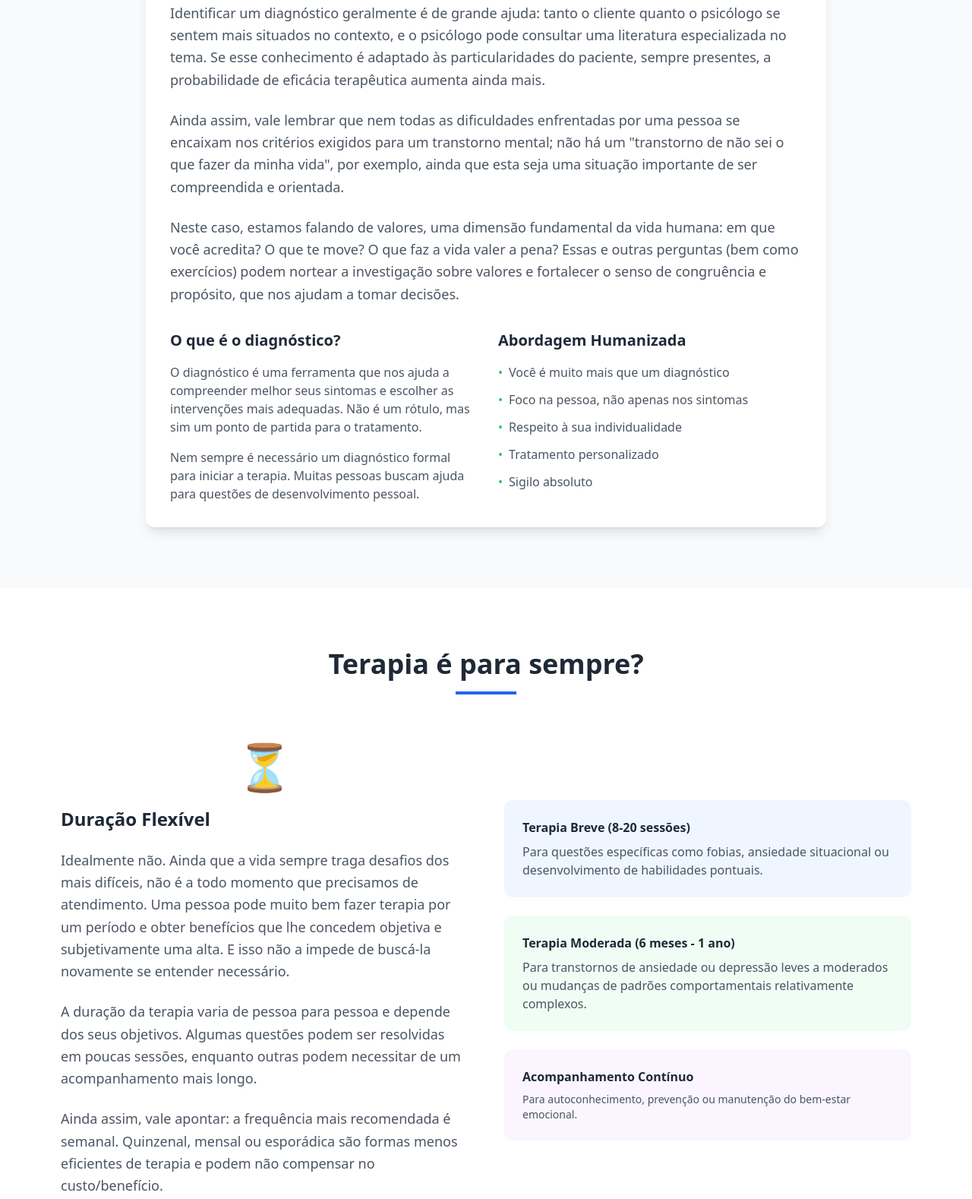
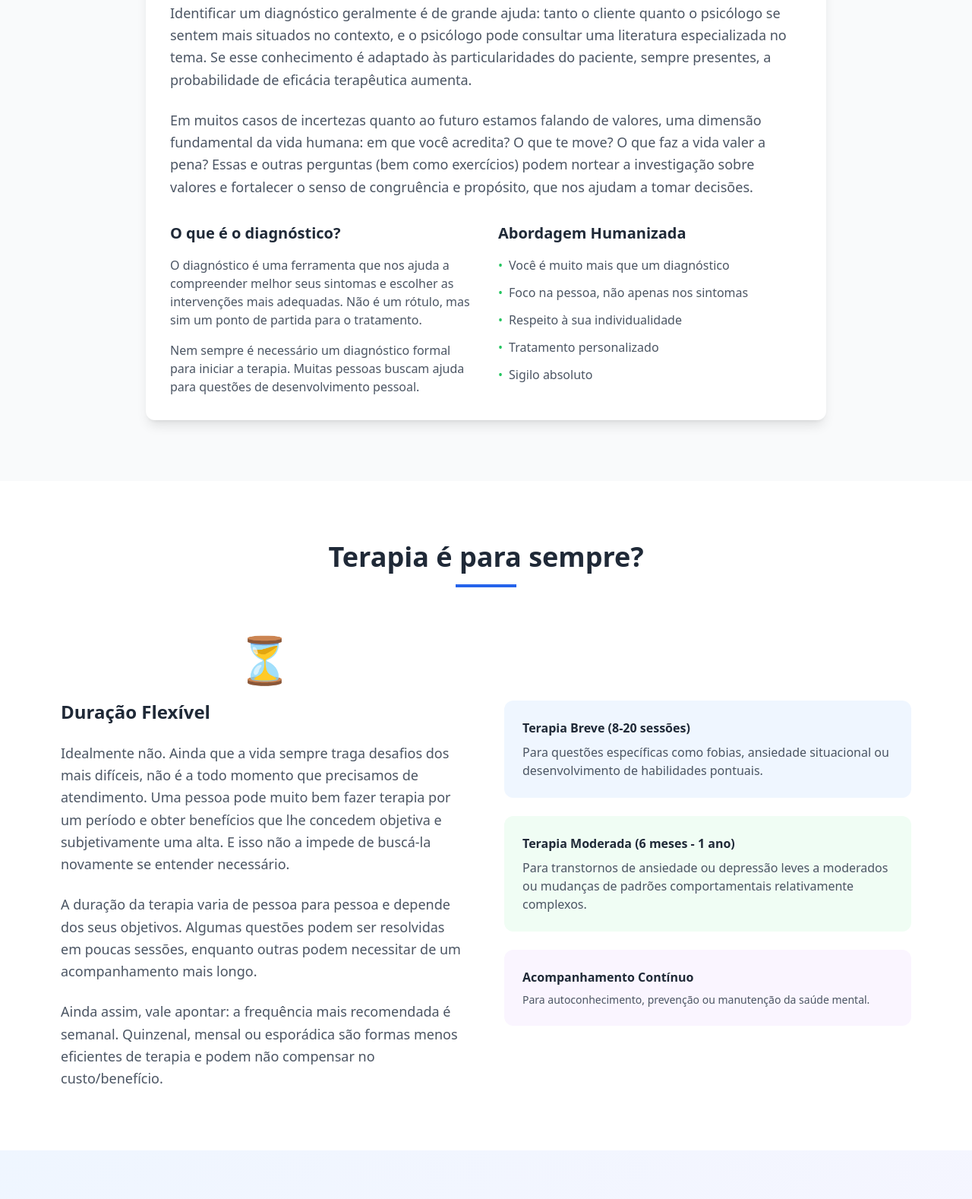
Before and after one commit to vitor-ftomazini/psicologia, a plain HTML site: page index.html in a window 1280 px wide. Shown: the part 3877-5455 px from the top of the page at 76% size. Drawn offline with nearby package versions, Linux system fonts and the light colour scheme.

Commit message:
Add files via upload

```diff
--- a/index.html
+++ b/index.html
@@ -317,13 +317,10 @@
                     </div>
                     <div class="mb-8">
                         <p class="text-gray-600 mb-6 leading-relaxed text-lg">
-                            Identificar um diagnóstico geralmente é de grande ajuda: tanto o cliente quanto o psicólogo se sentem mais situados no contexto, e o psicólogo pode consultar uma literatura especializada no tema. Se esse conhecimento é adaptado às particularidades do paciente, sempre presentes, a probabilidade de eficácia terapêutica aumenta ainda mais.
-                        </p>
-                        <p class="text-gray-600 mb-6 leading-relaxed text-lg">
-                            Ainda assim, vale lembrar que nem todas as dificuldades enfrentadas por uma pessoa se encaixam nos critérios exigidos para um transtorno mental; não há um "transtorno de não sei o que fazer da minha vida", por exemplo, ainda que esta seja uma situação importante de ser compreendida e orientada.
+                            Identificar um diagnóstico geralmente é de grande ajuda: tanto o cliente quanto o psicólogo se sentem mais situados no contexto, e o psicólogo pode consultar uma literatura especializada no tema. Se esse conhecimento é adaptado às particularidades do paciente, sempre presentes, a probabilidade de eficácia terapêutica aumenta.
                         </p>
                         <p class="text-gray-600 mb-8 leading-relaxed text-lg">
-                            Neste caso, estamos falando de valores, uma dimensão fundamental da vida humana: em que você acredita? O que te move? O que faz a vida valer a pena? Essas e outras perguntas (bem como exercícios) podem nortear a investigação sobre valores e fortalecer o senso de congruência e propósito, que nos ajudam a tomar decisões.
+                            Em muitos casos de incertezas quanto ao futuro estamos falando de valores, uma dimensão fundamental da vida humana: em que você acredita? O que te move? O que faz a vida valer a pena? Essas e outras perguntas (bem como exercícios) podem nortear a investigação sobre valores e fortalecer o senso de congruência e propósito, que nos ajudam a tomar decisões.
                         </p>
                     </div>
                     <div class="grid md:grid-cols-2 gap-8">
@@ -384,7 +381,7 @@
                         </div>
                         <div class="bg-purple-50 p-6 rounded-xl">
                             <h4 class="font-bold text-gray-800 mb-2">Acompanhamento Contínuo</h4>
-                            <p class="text-sm text-gray-600">Para autoconhecimento, prevenção ou manutenção do bem-estar emocional.</p>
+                            <p class="text-sm text-gray-600">Para autoconhecimento, prevenção ou manutenção da saúde mental.</p>
                         </div>
                     </div>
                 </div>
```
